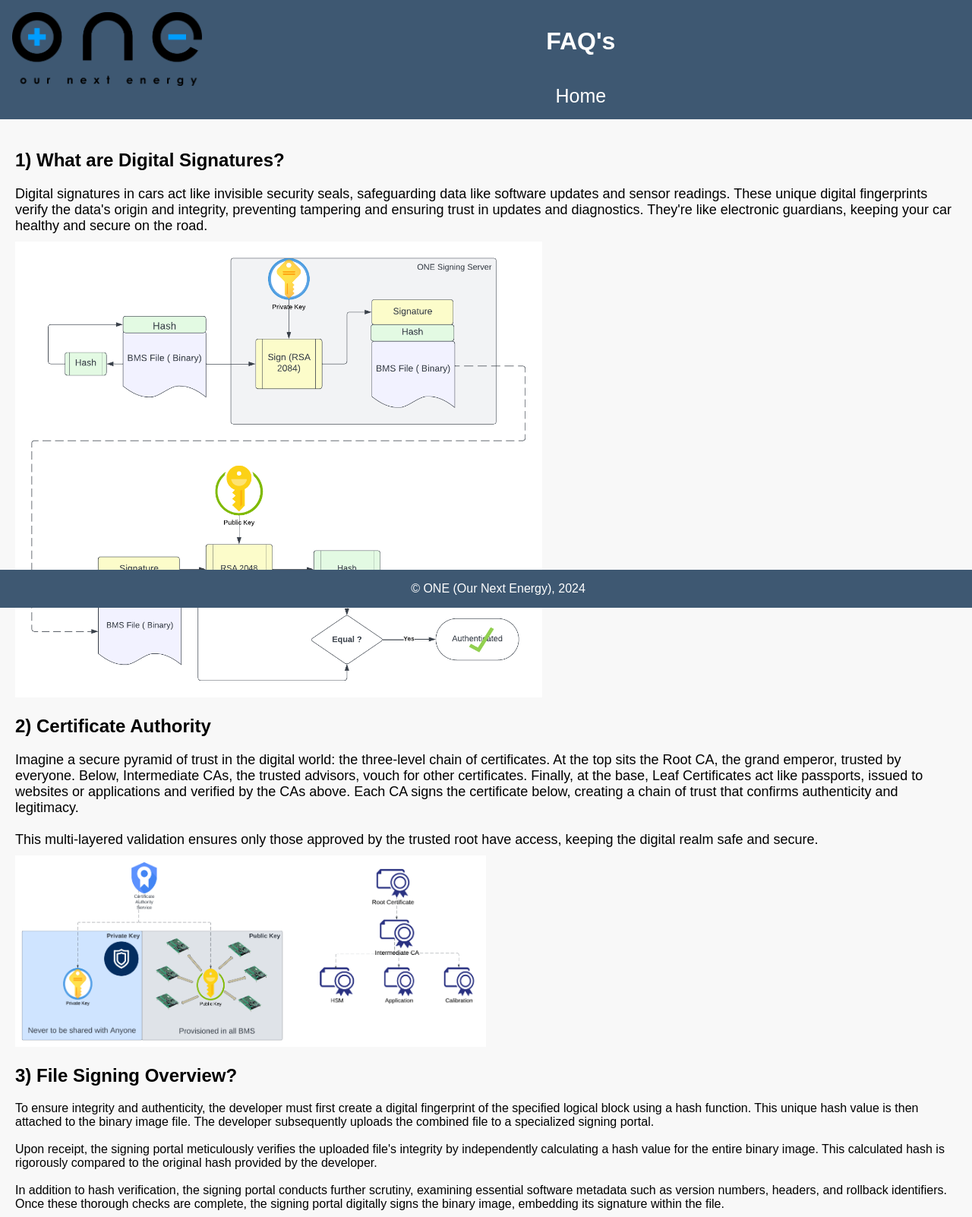
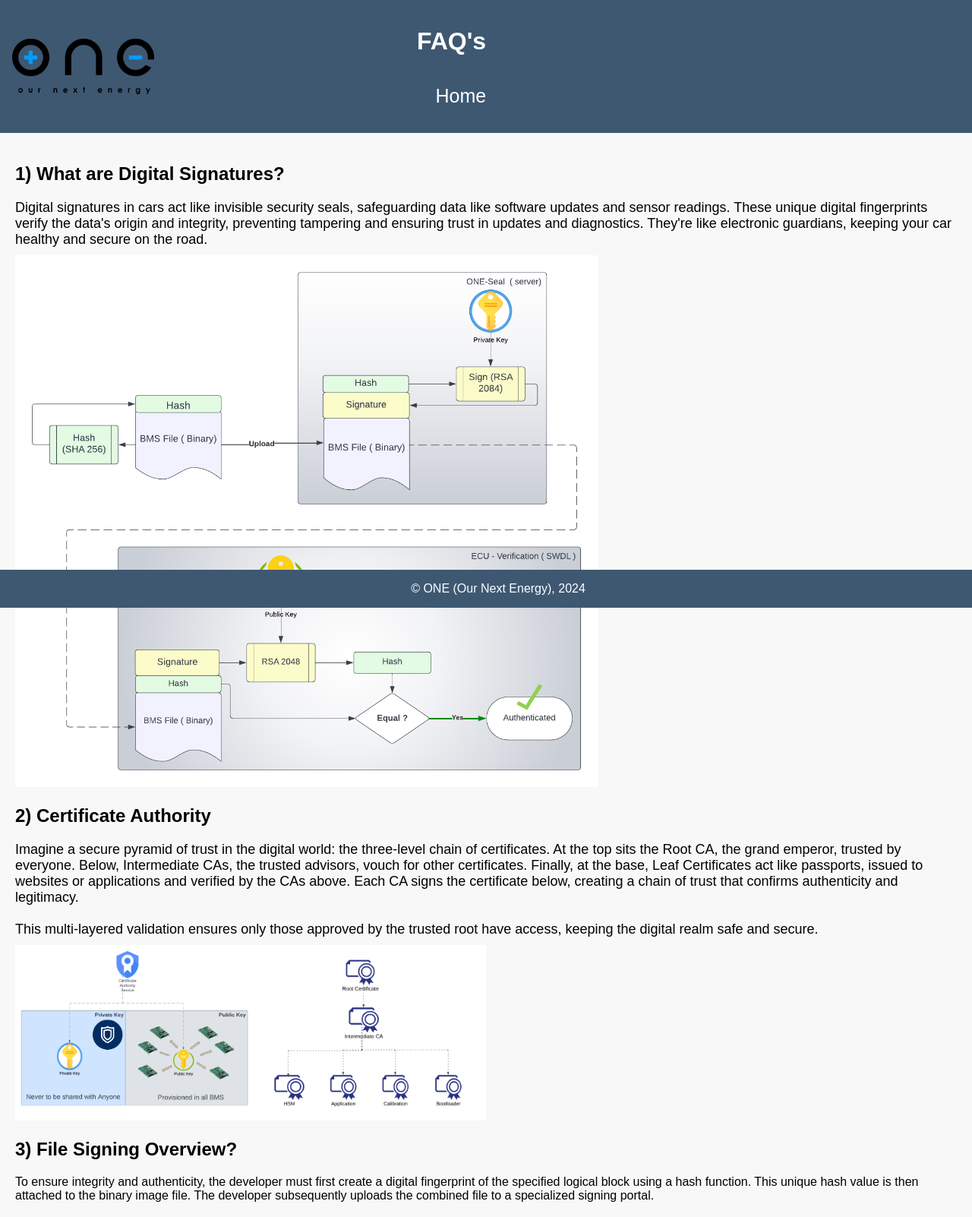
Before and after one commit to prabhuvd/codesign, a Flask app: page /help in a window 1280 px wide. Shown: the top 1602 px of the page at 76% size. Run offline with Flask 3, Linux system fonts and the light colour scheme.

Commit message:
Test Vectors , File handling of uploaded files and styling of HTML
- Renamed the test vector files to more meaningful names.,
- Deleted the temporary uploaded file
- adjusted the html style

```diff
--- a/BinaryFileIO.py
+++ b/BinaryFileIO.py
@@ -32,6 +32,8 @@ class BinaryFileIO:
         os.makedirs(destination_folder, exist_ok=True)
         copy_file_path = os.path.join(destination_folder, f"signed_{os.path.basename(self.file_path)}")
         shutil.copyfile(self.file_path, copy_file_path)
+        #IMPORTANT : delete the orignal uploaded file and keep only the copied file.
+        os.remove(self.file_path)
         self.copy_file_path = copy_file_path
 
     def update_signature(self, signature_val):
--- a/main.py
+++ b/main.py
@@ -52,11 +52,8 @@ def welcome():
                 verification_result = False
 
         else:
-            # Delete the file after processing
-            #os.remove(file_path)
             error_code= 0x1
             verification_result = False
-
 
         if verification_result:
             # Provide a button to download the signed file
@@ -79,7 +76,6 @@ def welcome():
             return render_template('success.html', **data)
         else:
             #@TODO : Delete the uploaded File
-            # Delete the file after processing
             os.remove(file_path)
             # Return an error message indicating that the upload failed verification
             if (error_code== 0x2):
--- a/templates/error.html
+++ b/templates/error.html
@@ -51,7 +51,7 @@
         }
 
         .logo_image {
-            max-width: 20%;
+            max-width: 15%;
             float:left;
         }
 
--- a/templates/help.html
+++ b/templates/help.html
@@ -3,7 +3,7 @@
 <head>
     <meta charset="UTF-8">
     <meta name="viewport" content="width=device-width, initial-scale=1.0">
-    <title>Help</title>
+    <title>FAQ</title>
     <style>
         body {
             font-family: Arial, sans-serif;
@@ -17,14 +17,17 @@
             color: white;
             text-align: center;
             padding: 1em;
-            position: relative; /* Added relative positioning for logo alignment */
+            display: flex;
+            align-items: center;
         }
-        .header-content {
-            flex-grow: 1;
+        .title-container {
+            display: flex;
+            flex-direction: column;
+            text-align: center;
         }
 
         .logo_image {
-            max-width: 20%;
+            max-width: 15%;
             float:left;
         }
 
@@ -41,6 +44,7 @@
         h1 {
             margin-top: 20px;
             font-size: 32px;
+            text-align:center;
         }
         h2 {
             margin-top: 20px;
@@ -69,16 +73,15 @@
             font-size: 25px;
             margin-left: auto; /* Move the help link to the right */
         }
-        .file_structure_image,
-        .signing_image,
+
         .ca_image {
             max-width: 100%;
             height: auto;
         }
 
         .signing_image {
-            max-width: 60%;
-            height: 600px; /* Adjusted height to 100 pixels, replace with your desired value */
+            max-width: 70%;
+            height: 700px; /* Adjusted height to 100 pixels, replace with your desired value */
         }
 
         .LB_structure_image {
@@ -93,22 +96,22 @@
         .ca_image {
             max-width: 50%;
         }
-
-
-
+        .space-style::before {
+            content: '\00a0'; /* Unicode character for non-breaking space */
+            letter-spacing: 10.25em; /* Adjust the letter-spacing to control the number of spaces */
+        }
 
     </style>
 </head>
 <body>
-
     <header>
-
         <img id="logo" src="{{ url_for('static', filename='images/logo_1.png') }}" alt="Company Logo" class="logo_image">
         <div class="title-container">
-            <h1>FAQ's</h1> <br>
+            <h1 class="space-style"> FAQ's</h1> <br>
             <a href="{{ url_for('welcome') }}" class="help_link"> Home  </a> <br>
         </div>
     </header>
+
 
     <main>
         <h2>1) What are Digital Signatures?</h2>
@@ -140,10 +143,11 @@
         <img src="{{ url_for('static', filename='images/file_structure.png') }}"   alt="Hex View" class="file_structure_image">
 
         <h2>5) What is a rollback attack ? </h2>
-        <p>In the world of cybersecurity, a rollback attack refers to a malicious attempt to manipulate a system's state by reverting it to a previous and potentially vulnerable condition. Imagine it like rewinding time on a computer system software, but for nefarious purposes.</p>
+        <p>In the world of cybersecurity, a rollback attack refers to a malicious attempt to manipulate a system's state by reverting it to a previous and potentially vulnerable condition. Imagine it like rewinding time on a computer system software, but for nefarious purposes.
+           A rollback attack, also known as a downgrade attack or version rollback attack, is a malicious attempt to force a computer system or network communication back to a less secure state.
+        </p>
         <br><br><br><br>
         <br><br><br><br>
-
 
     </main>
 
--- a/templates/success.html
+++ b/templates/success.html
@@ -76,7 +76,7 @@
             color: #0026ff; /* Blue hash value */
         }
         .logo_image {
-            max-width: 20%;
+            max-width: 15%;
             float:left;
         }
         .signature {
@@ -101,6 +101,7 @@
             font-size: 18px;
             font-weight: bold;
             margin-top: 10px;
+            text-align: center;
         }
 
         #download-link:hover {
@@ -116,6 +117,7 @@
             border: none;
             cursor: pointer;
             margin-top: 10px;
+            text-align: center;
         }
 
         #download-button:hover {
--- a/templates/welcome.html
+++ b/templates/welcome.html
@@ -22,7 +22,7 @@
         }
 
         .logo_image {
-            max-width: 20%;
+            max-width: 15%;
             float:left;
         }
         .help_link{
@@ -124,10 +124,9 @@
         <img id="logo" src="{{ url_for('static', filename='images/logo_1.png') }}" alt="Company Logo" class="logo_image">
         <div class="title-container">
             <h1>ONE-Seal</h1>
-            <h3><i>Sealing Excellence in Every Line of Code ...</i></h3>
+            <h3><i>Sealing Excellence in every Line of Code ...</i></h3>
             <a href="{{ url_for('help') }}" class="help_link">FAQ's</a>
         </div>
-
     </header>
 
     <main>
```
Also changed, not shown: templates/temp.html (added, +26 -0 lines), static/images/Signature_101_CA.png, static/images/Signature_101_LB_RBIn.png, static/images/Signature_101_Signing.png, 8 other files.
